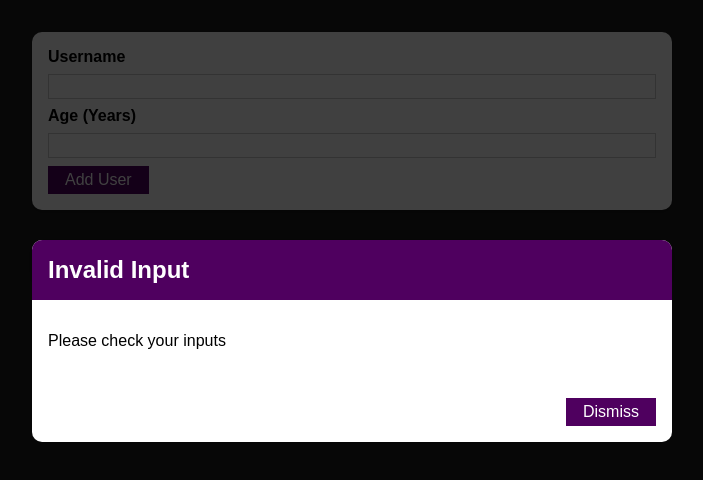
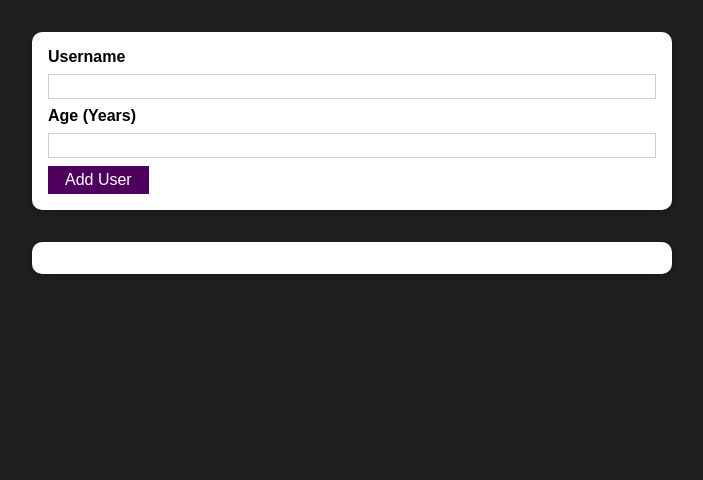
Before and after one commit to TTRIFIC/practice-project-1, a React (Create React App) app: page / in a window 1280 px wide. Shown: the top 480 px of the page, without its empty margins (288-991 px from the left). Built offline with nearby package versions, Linux system fonts and the light colour scheme.

Commit message:
added state to track error modal

```diff
--- a/src/components/UI/ErrorModal.js
+++ b/src/components/UI/ErrorModal.js
@@ -7,7 +7,7 @@ import classes from "./ErrorModal.module.css";
 const ErrorModal = (props) => {
   return (
     <div>
-      <div className={classes.backdrop} />
+      <div className={classes.backdrop} onClick={props.onConfirm} />
       <Card className={classes.modal}>
         <header className={classes.header}>
           <h2>{props.title}</h2>
@@ -16,7 +16,7 @@ const ErrorModal = (props) => {
           <p>{props.message}</p>
         </div>
         <footer className={classes.actions}>
-          <Button>Dismiss</Button>
+          <Button onClick={props.onConfirm}>Dismiss</Button>
         </footer>
       </Card>
     </div>
--- a/src/components/Users/AddUser.js
+++ b/src/components/Users/AddUser.js
@@ -9,6 +9,7 @@ const AddUser = (props) => {
   // Storing input as state values
   const [enteredUsername, setEnteredUsername] = useState("");
   const [enteredAge, setEnteredAge] = useState("");
+  const [error, setError] = useState();
 
   const addUserHandler = (event) => {
     // Preventing page refresh / fetching new HTML data
@@ -16,9 +17,17 @@ const AddUser = (props) => {
 
     // Input validation. + in front of enteredAge forces string to number conversion
     if (enteredUsername.trim().length === 0 || enteredAge.trim().length === 0) {
+      setError({
+        title: "Invalid Input",
+        message: "Please enter a valid name and age (non-empty values).",
+      });
       return;
     }
     if (+enteredAge < 1) {
+      setError({
+        title: "Invalid age",
+        message: "Please enter an age greater than or equal to 1.",
+      });
       return;
     }
 
@@ -37,11 +46,20 @@ const AddUser = (props) => {
   const ageChangeHandler = (event) => {
     setEnteredAge(event.target.value);
   };
+  const errorHandler = () => {
+    setError(null);
+  };
 
   // Value props required for being able to reset input fields.
   return (
     <div>
-      <ErrorModal title="Invalid Input" message="Please check your inputs" />
+      {error && (
+        <ErrorModal
+          title={error.title}
+          message={error.message}
+          onConfirm={errorHandler}
+        />
+      )}
       <Card className={classes.input}>
         <form onSubmit={addUserHandler}>
           <label htmlFor="username">Username</label>
```
